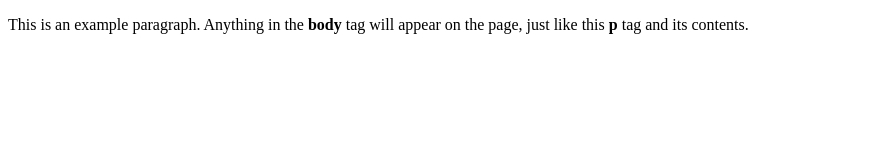
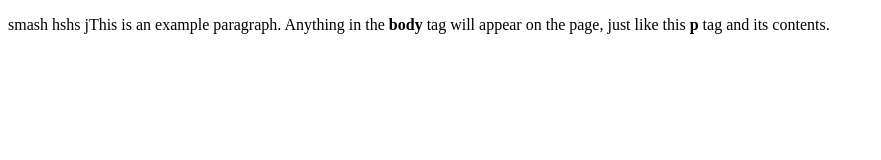
Before and after one commit to mrbuckle/My_first_repo, a plain HTML site: page index.html in a window 1280 px wide. Shown: the whole page, without its empty margins (0-881 px from the left). Drawn offline with Linux system fonts and the light colour scheme.

Commit message:
Update index.html
quick test change

```diff
--- a/index.html
+++ b/index.html
@@ -6,7 +6,7 @@
 </head>
 
 <body>
-    <p>This is an example paragraph. Anything in the <strong>body</strong> tag will appear on the page, just like this <strong>p</strong> tag and its contents.</p>
+    <p>smash hshs jThis is an example paragraph. Anything in the <strong>body</strong> tag will appear on the page, just like this <strong>p</strong> tag and its contents.</p>
 </body>
 
 </html>
```
